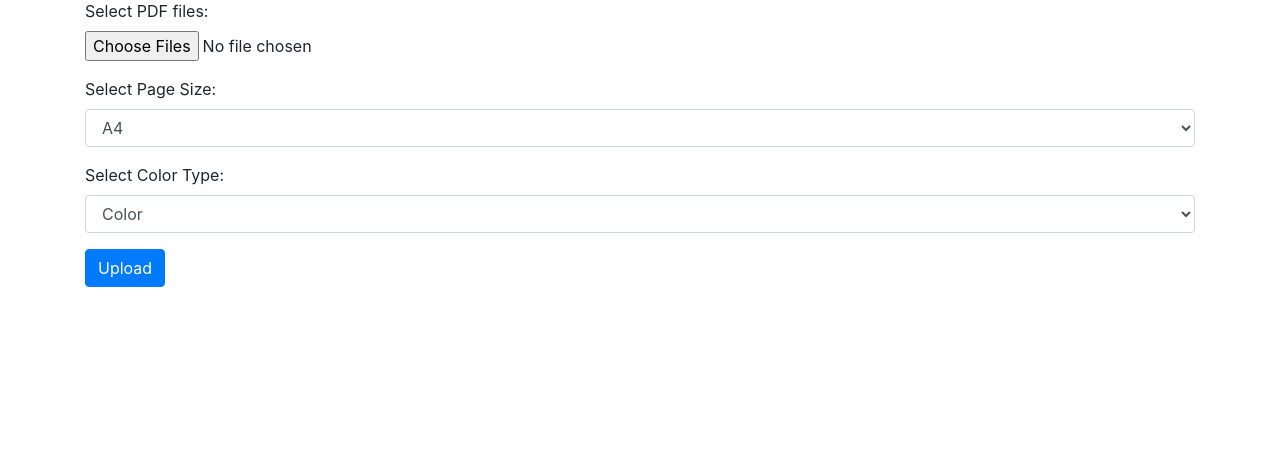
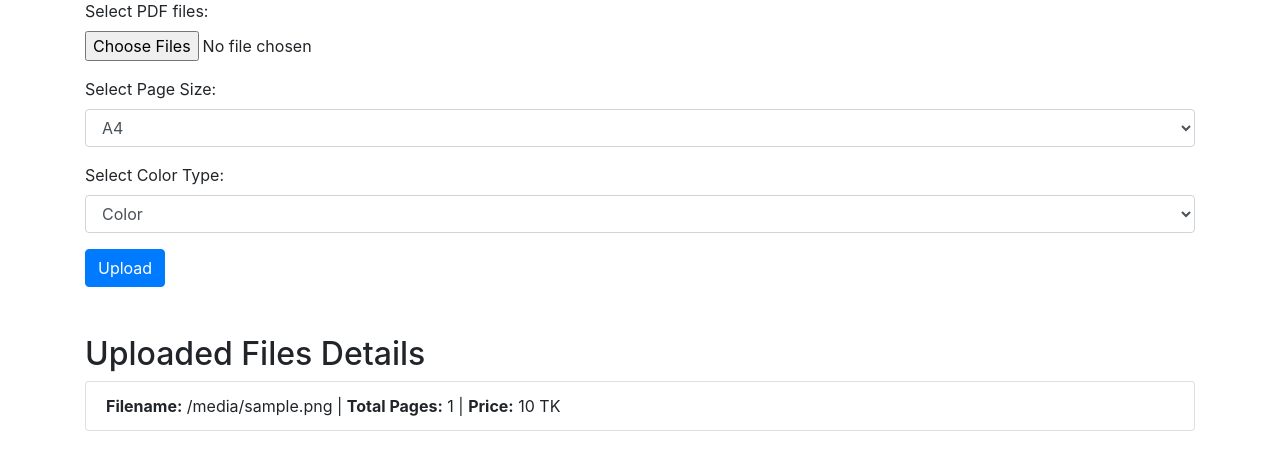
Before and after one commit to Tomalislam/eprint, a Flask app: template templates/index.html in a window 1280 px wide. Shown: the part 105-575 px from the top of the page. Run offline with Flask 3, Linux system fonts and the light colour scheme; the template is opened without the code that fills it: most values are stand-ins (such as "Sample title", 1, 10 or a date in 2020); some libraries are stand-ins or nearby versions.

Commit message:
Update index.html

```diff
--- a/templates/index.html
+++ b/templates/index.html
@@ -9,7 +9,7 @@
 <body>
 <div class="container">
     <h1 class="mt-5">Upload Multiple PDF Files</h1>
-    <form method="post" enctype="multipart/form-data" action="/upload">
+    <form method="post" enctype="multipart/form-data">
         <div class="form-group">
             <label for="files">Select PDF files:</label>
             <input type="file" name="files[]" id="files" class="form-control-file" multiple required>
@@ -30,6 +30,21 @@
         </div>
         <button type="submit" class="btn btn-primary">Upload</button>
     </form>
+
+    <h2 class="mt-5">Uploaded Files Details</h2>
+    {% if file_details %}
+        <ul class="list-group">
+        {% for file in file_details %}
+            <li class="list-group-item">
+                <strong>Filename:</strong> {{ file.filename }} |
+                <strong>Total Pages:</strong> {{ file.total_pages }} |
+                <strong>Price:</strong> {{ file.price }} TK
+            </li>
+        {% endfor %}
+        </ul>
+    {% else %}
+        <p>No files uploaded yet.</p>
+    {% endif %}
 </div>
 </body>
 </html>
```
